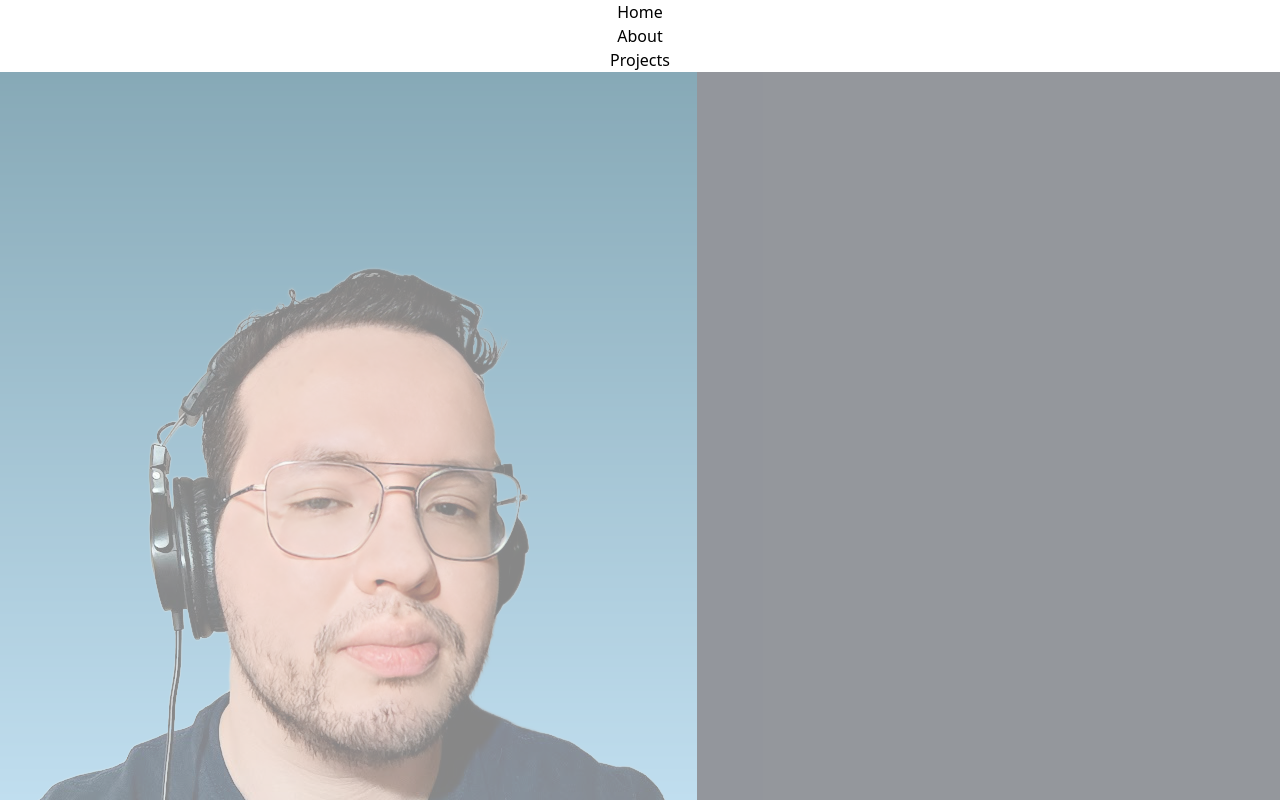
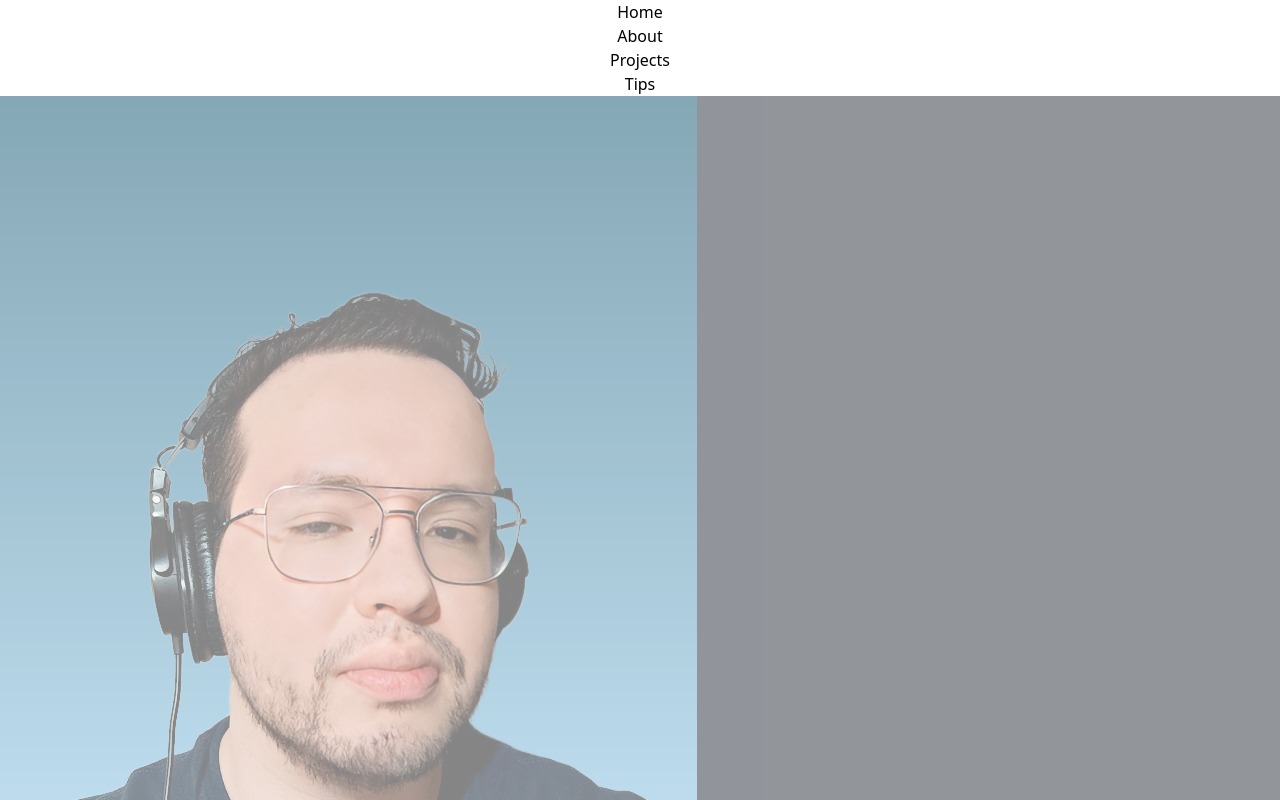
Before and after one commit to BlacktonDev/portfolio, a React (Vite) app: page / in a window 1280 px wide. Shown: the top 800 px of the page. Built offline with nearby package versions, Linux system fonts and the light colour scheme.

Commit message:
Add 'Tips' to navigation and update project descriptions with additional images and improved details

```diff
--- a/src/constants.js
+++ b/src/constants.js
@@ -4,7 +4,8 @@ import { SiUnrealengine, SiUnity } from 'react-icons/si'
 export const navItems = [
   { id: 'home', label: 'Home' },
   { id: 'about', label: 'About' },
-  { id: 'projects', label: 'Projects' }
+  { id: 'projects', label: 'Projects' },
+  { id: 'tips', label: 'Tips' }
 ]
 
 export const socialLinks = [
@@ -22,8 +23,12 @@ export const projects = [
         engine: "unreal",
         gifs: [
           { src: "Catastrophe1.gif", description: "Players can use various cat-themed weapons to navigate through the city." },
-          { src: "Catastrophe2.gif", description: "The game features a unique blend of humor and action with cat-themed power-ups." },
-          { src: "Catastrophe3.gif", description: "Players can customize their character with different dog breeds and outfits." }
+          { src: "Catastrophe2.gif", description: "The game include a wave system" },
+          { src: "Catastrophe3.gif", description: "Players can sprint and slide inthe map. At the end of every round they can buy upgrades for their weapons!" }
+        ],
+        additionalImages: [
+          { src: "Catastrophe4.jpg", description: "Weapons" },
+          { src: "Catastrophe5.jpg", description: "Character" },
         ],
         generalDescription: "Cat-astrophe is an innovative FPS game that puts players in a city overrun by mischievous cats. As a dog-loving protagonist, your mission is to restore order using non-lethal weapons like water guns and catnip grenades. The game features a unique blend of humor and action, with various cat-themed weapons and power-ups. Players can customize their character with different dog breeds and outfits, each offering unique abilities to combat the feline menace."
     },
@@ -36,7 +41,11 @@ export const projects = [
         engine: "unreal",
         gifs: [
           { src: "MegaDungeon1.gif", description: "Players navigate through intricate maze-like levels, solving puzzles." },
-          { src: "MegaDungeon2.gif", description: "Various dog breeds can be unlocked, each with unique abilities." }
+          { src: "MegaDungeon2.gif", description: "Multiple obstacles." },
+        ],
+        additionalImages: [
+          { src: "MegaDungeon4.jpg", description: "Directions Array" },
+          { src: "MegaDungeon5.jpg", description: "UI input System" },
         ],
         generalDescription: "MegaDungeon is a charming puzzle adventure game that follows the journey of a brave pup through a labyrinthine dungeon collecting bones. Each level is designed as a unique puzzle, challenging players to use their wits and their character's special abilities. The game combines cute, stylized graphics with increasingly complex puzzles, offering a delightful and brain-teasing experience for players of all ages."
     },
@@ -52,6 +61,11 @@ export const projects = [
           { src: "NeoPlanetAttacks.gif", description: "Demonstration of melee and distance attacks available to the player." },
           { src: "NeoPlanetSlide.gif", description: "The sliding mechanic in action, useful for dodging attacks and quick traversal." }
         ],
+        additionalImages: [
+          { src: "NeoPlanet4.jpg", description: "WallJump Blueprint" },
+          { src: "NeoPlanet5.jpg", description: "Attacks" },
+          { src: "NeoPlanet6.jpg", description: "Dash" }
+        ],
         generalDescription: "Neo-Planet is a cutting-edge platformer set in a post-apocalyptic world. Players must navigate through challenging environments using a variety of movement mechanics including wall-jumping and sliding. The game features both melee and ranged combat, with players having to strategically use their abilities to overcome enemies and obstacles. Ammo pickups scattered throughout the levels add an element of resource management to the fast-paced gameplay."
     }
 ]
```
